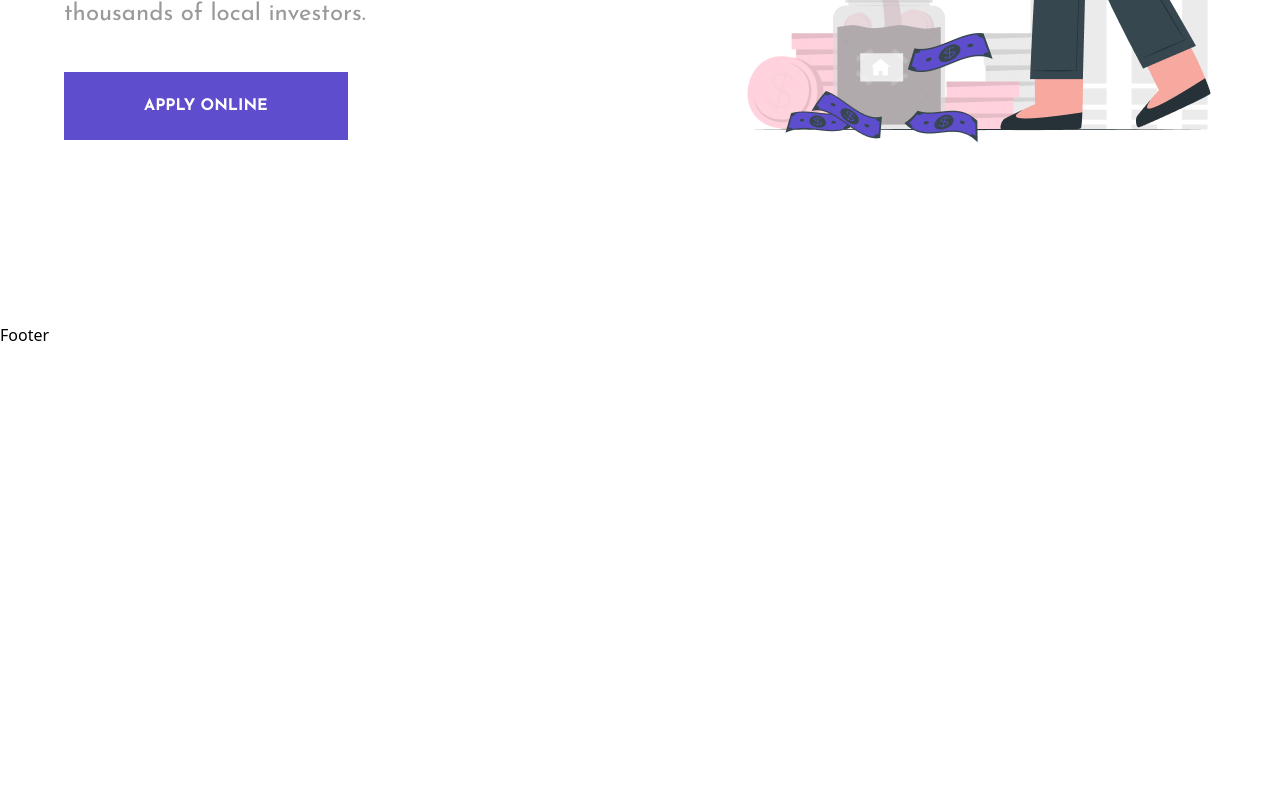
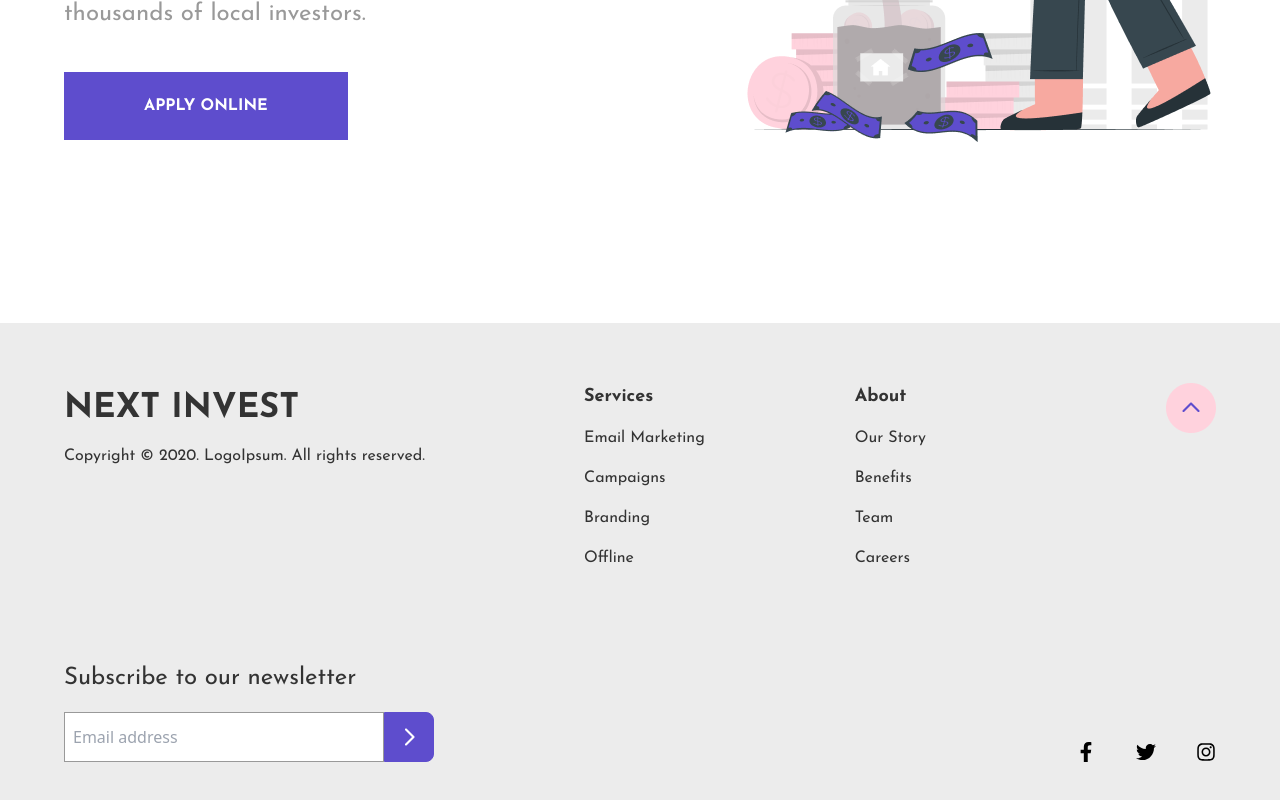
Before and after one commit to AlfazUlIslam/next-invest, a React (Vite) app: page / in a window 1280 px wide. Shown: the part 3611-4411 px from the top of the page. Before the commit the page ends 3958 px from the top, so only its background shows below. Built offline with nearby package versions, Linux system fonts and the light colour scheme.

Commit message:
footer added

```diff
--- /dev/null
+++ b/src/components/FooterLink/FooterLink.jsx
@@ -0,0 +1,12 @@
+const FooterLink = (props) => {
+    const { content } = props
+
+    return (
+        // footer link
+        // text-[16px] text-start
+        <a className="font-josefinSans font-normal text-[14px] text-niGreyPrimary text-center cursor-pointer hover:text-niPurple sm:text-[16px] lg:text-start">
+            {content}
+        </a>
+    )
+}
+export default FooterLink
--- /dev/null
+++ b/src/components/FooterTitle/FooterTitle.jsx
@@ -0,0 +1,12 @@
+const FooterTitle = (props) => {
+    const { content } = props
+
+    return (
+        // footer title
+        // text-[18px] text-start
+        <h5 className="font-josefinSans font-bold text-[16px] text-niGreyPrimary text-center sm:text-[18px] lg:text-start">
+            {content}
+        </h5>
+    )
+}
+export default FooterTitle
--- a/src/components/index.js
+++ b/src/components/index.js
@@ -3,11 +3,15 @@ import NavLink from "./NavLink/NavLink";
 import NavButton from "./NavButton/NavButton";
 import SectionButton from "./SectionButton/SectionButton"
 import Card from "./Card/Card";
+import FooterTitle from "./FooterTitle/FooterTitle";
+import FooterLink from "./FooterLink/FooterLink";
 
 export {
     Navbar,
     NavLink,
     NavButton,
     SectionButton,
-    Card
+    Card,
+    FooterTitle,
+    FooterLink
 }
--- a/src/sections/Footer/Footer.jsx
+++ b/src/sections/Footer/Footer.jsx
@@ -1,6 +1,96 @@
+import { FooterTitle, FooterLink } from "../../components"
+import { FaFacebookF, FaInstagram, FaTwitter } from "react-icons/fa";
+import { caretRight, backToTop } from "../../assets"
+
 const Footer = () => {
   return (
-    <div>Footer</div>
+    // footer
+    <footer className="bg-niGreyProgress">
+      {/* container */}
+      {/* flex-row gap-0 justify-between */}
+      <div className="container px-6 py-[60px] flex flex-col gap-[40px] lg:flex-row lg:gap-0 lg:justify-between">
+        {/* segment 1 */}
+        <div>
+          {/* title */}
+          {/* text-start */}
+          <h4 className="font-josefinSans font-bold text-[24px] text-niGreyPrimary text-center mb-[10px] sm:text-[34px] lg:text-start">
+            NEXT INVEST
+          </h4>
+          {/* copyright text */}
+          {/* text-start mb-[192px] */}
+          <div className="font-josefinSans font-normal text-[14px] text-niGreyPrimary text-center mb-[40px] sm:text-[16px] lg:text-start lg:mb-[192px]">
+            Copyright &copy; 2020. LogoIpsum. All rights reserved.
+          </div>
+          {/* form */}
+          {/* text-start */}
+          <form className="text-center space-y-[16px] lg:text-start">
+            {/* label */}
+            {/* text-[24px] */}
+            <label
+              htmlFor="#newsletter-input"
+              className="font-josefinSans font-normal text-[20px] text-niGreyPrimary sm:text-[24px]">
+              Subscribe to our newsletter
+            </label>
+            {/* input & button */}
+            {/* w-[370px] mx-0 */}
+            <div className="w-[250px] flex mx-auto sm:w-[370px] lg:mx-0">
+              {/* input */}
+              <input
+                type="text"
+                placeholder="Email address"
+                className="border border-niGreySecondary pl-2 flex-1"
+              />
+              {/* button */}
+              {/* w-[50px] h-[50px] rounded-r-[8px] */}
+              <button className="w-[30px] h-[30px] rounded-r-[4px] bg-niPurple border border-niPurple sm:w-[50px] sm:h-[50px] sm:rounded-r-[8px]">
+                <img className="w-[20px] h-[20px] mx-auto sm:w-auto sm:h-auto" src={caretRight} alt="Right Caret" />
+              </button>
+            </div>
+          </form>
+        </div>
+        {/* segment 2 */}
+        {/* gap-[150px] justify-start */}
+        <div className="flex gap-[50px] justify-center lg:gap-[150px] lg:justify-start">
+          {/* services */}
+          <div className="flex flex-col gap-[8px] xl:gap-[16px]">
+            <FooterTitle content="Services" />
+            <FooterLink content="Email Marketing" />
+            <FooterLink content="Campaigns" />
+            <FooterLink content="Branding" />
+            <FooterLink content="Offline" />
+          </div>
+          {/* about */}
+          <div className="flex flex-col gap-[8px] xl:gap-[16px]">
+            <FooterTitle content="About" />
+            <FooterLink content="Our Story" />
+            <FooterLink content="Benefits" />
+            <FooterLink content="Team" />
+            <FooterLink content="Careers" />
+          </div>
+        </div>
+        {/* segment 3 */}
+        {/* flex-col items-end */}
+        <div className="flex flex-row-reverse justify-center items-center gap-[100px] lg:flex-col lg:gap-0 lg:justify-between lg:items-end">
+          {/* back to top button */}
+          <button>
+            <img className="w-[30px] h-[30px] sm:w-[40px] sm:h-[40px] lg:w-auto lg:h-auto" src={backToTop} alt="Caret Up" />
+          </button>
+          {/* social icons */}
+          {/* gap-[40px] */}
+          <div className="flex gap-[10px] sm:gap-[20px] lg:gap-[40px]">
+            <div className="sm:text-[20px]">
+              <FaFacebookF />
+            </div>
+            <div className="sm:text-[20px]">
+              <FaTwitter />
+            </div>
+            <div className="sm:text-[20px]">
+              <FaInstagram />
+            </div>
+          </div>
+        </div>
+      </div>
+    </footer>
   )
 }
 export default Footer
```
